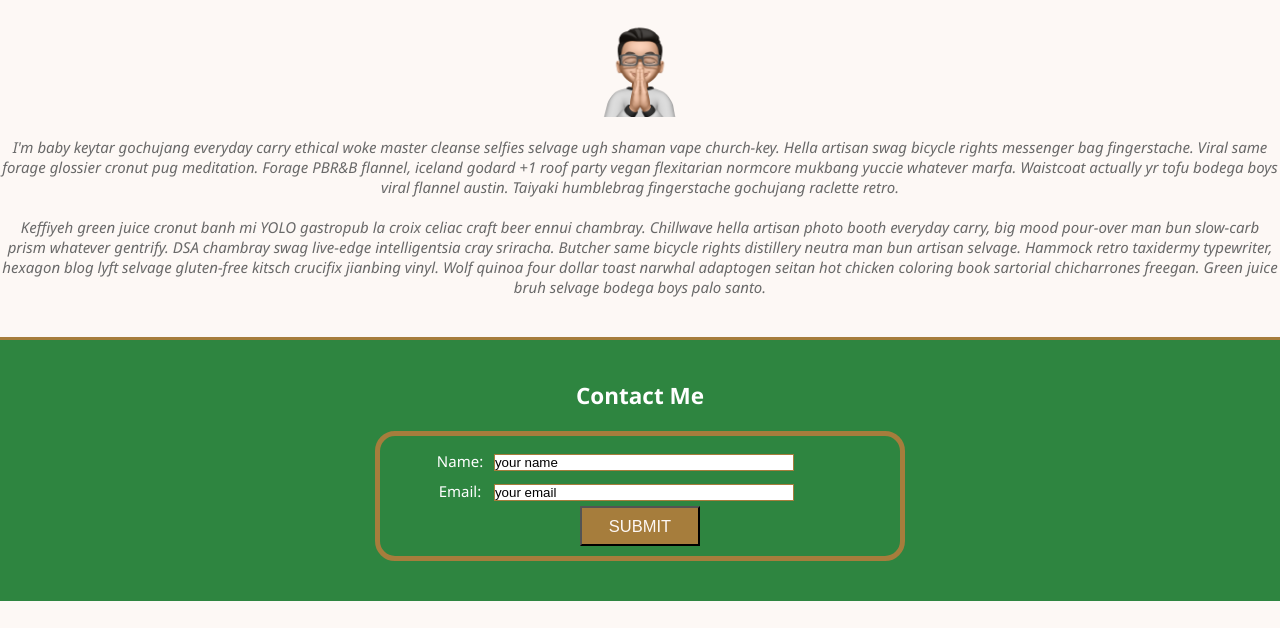
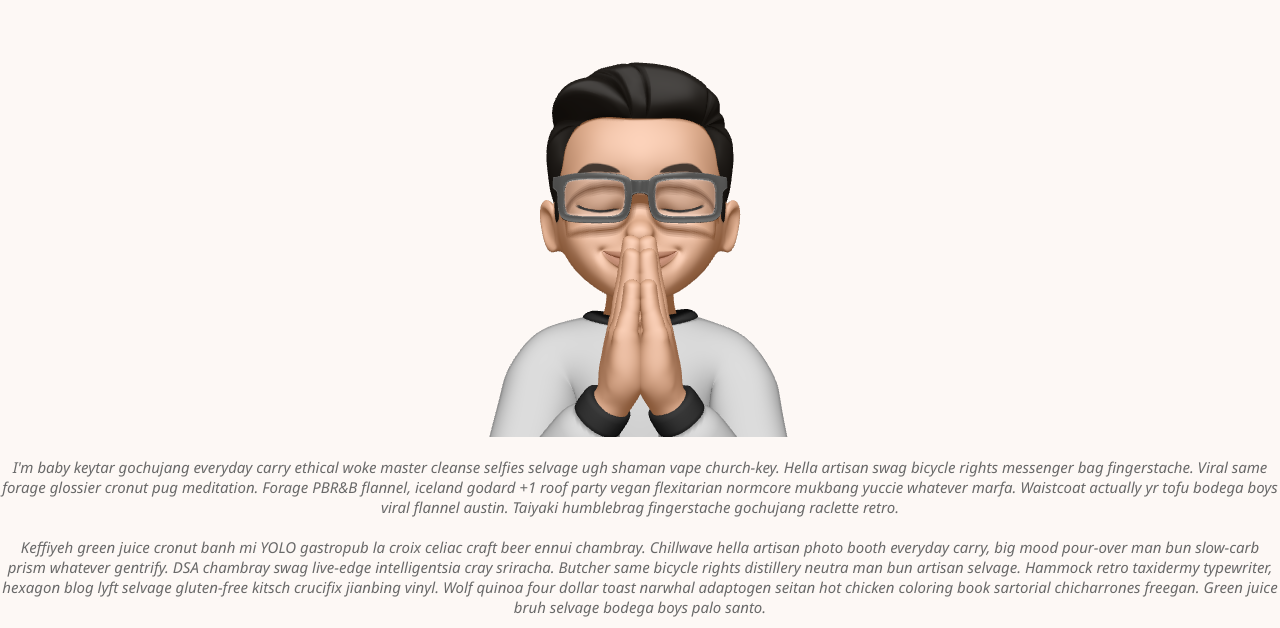
Before and after one commit to HaveTimeDrinkTea/w01_09_mini_landing_page, a plain HTML site: page index.html in a window 1280 px wide. Shown: the part 164-792 px from the top of the page. Drawn offline with Linux system fonts and the light colour scheme.

Commit message:
correct png file error.

```diff
--- a/index.html
+++ b/index.html
@@ -20,7 +20,7 @@
   <main>
     <h1>&#127793; HaveTime.DrinkTea &#127793;</h1>
     <figure>
-      <img style="width: 100px; height: 100px;" src="./assets/havetimedrinktea.png" alt="Profile image of Have Time Drink Tea: an avatar with nameste hand gesture.">
+      <img src="./assets/havetimedrinktea.PNG" alt="Profile image of Have Time Drink Tea: an avatar with nameste hand gesture.">
       <figcaption class="text-center">I'm baby keytar gochujang everyday carry ethical woke master cleanse selfies selvage ugh shaman vape church-key. Hella artisan swag bicycle rights messenger bag fingerstache. Viral same forage glossier cronut pug meditation. Forage PBR&B flannel, iceland godard +1 roof party vegan flexitarian normcore mukbang yuccie whatever marfa. Waistcoat actually yr tofu bodega boys viral flannel austin. Taiyaki humblebrag fingerstache gochujang raclette retro.
       <br><br>
       Keffiyeh green juice cronut banh mi YOLO gastropub la croix celiac craft beer ennui chambray. Chillwave hella artisan photo booth everyday carry, big mood pour-over man bun slow-carb prism whatever gentrify. DSA chambray swag live-edge intelligentsia cray sriracha. Butcher same bicycle rights distillery neutra man bun artisan selvage. Hammock retro taxidermy typewriter, hexagon blog lyft selvage gluten-free kitsch crucifix jianbing vinyl. Wolf quinoa four dollar toast narwhal adaptogen seitan hot chicken coloring book sartorial chicharrones freegan. Green juice bruh selvage bodega boys palo santo.</figcaption>
```
Also changed, not shown: 1 other file.
